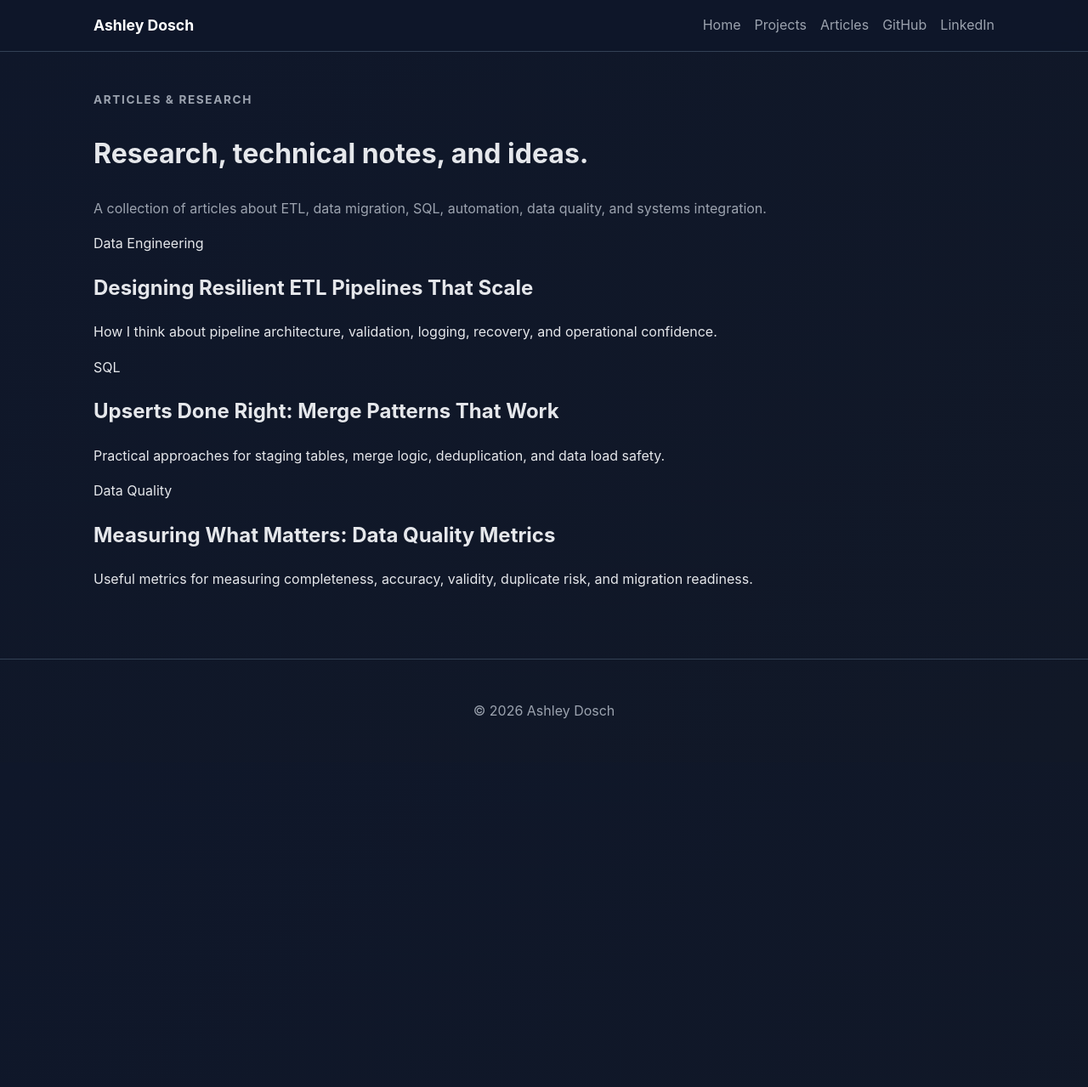
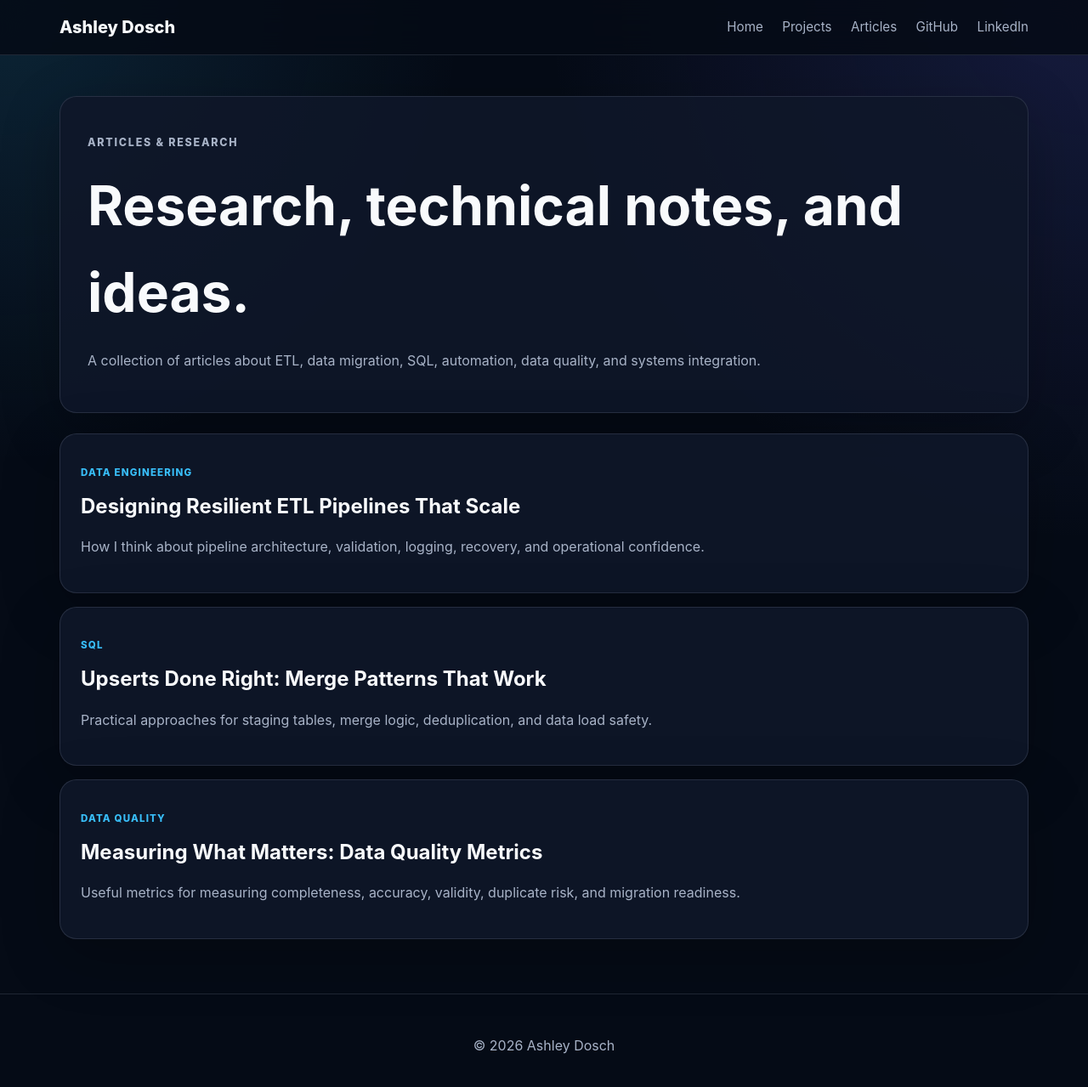
Before and after one commit to ashdosch/ashdosch.github.io, a Jekyll site: the page built from articles.md, in a window 1280 px wide and 1291 px high. Shown: the top 1279 px of the window at 85% size. Built offline with Jekyll 4.4.1, drawn with Linux system fonts in a browser that asks for light colours.

Commit message:
Update style.css

```diff
--- a/assets/css/style.css
+++ b/assets/css/style.css
@@ -1,12 +1,13 @@
 :root {
-  --bg: #0f172a;
-  --panel: #111827;
-  --panel-light: #1f2937;
-  --text: #e5e7eb;
-  --muted: #9ca3af;
+  --bg: #050b16;
+  --panel: rgba(15, 23, 42, 0.88);
+  --panel-light: rgba(30, 41, 59, 0.9);
+  --border: rgba(148, 163, 184, 0.18);
+  --text: #f8fafc;
+  --muted: #a8b3c7;
   --accent: #38bdf8;
-  --accent-dark: #0284c7;
-  --border: #334155;
+  --accent-2: #6366f1;
+  --green: #22c55e;
 }
 
 * {
@@ -16,184 +17,375 @@
 body {
   margin: 0;
   font-family: Inter, Segoe UI, Arial, sans-serif;
-  background: linear-gradient(135deg, #0f172a, #111827);
+  background:
+    radial-gradient(circle at top left, rgba(56, 189, 248, 0.14), transparent 30%),
+    radial-gradient(circle at top right, rgba(99, 102, 241, 0.18), transparent 35%),
+    var(--bg);
   color: var(--text);
   line-height: 1.6;
 }
 
 a {
-  color: var(--accent);
+  color: inherit;
   text-decoration: none;
 }
 
 .site-header {
-  border-bottom: 1px solid var(--border);
-  background: rgba(15, 23, 42, 0.9);
   position: sticky;
   top: 0;
-  backdrop-filter: blur(10px);
+  z-index: 20;
+  background: rgba(5, 11, 22, 0.86);
+  border-bottom: 1px solid var(--border);
+  backdrop-filter: blur(16px);
 }
 
 .nav {
-  max-width: 1100px;
+  max-width: 1180px;
   margin: 0 auto;
   padding: 1rem 1.25rem;
   display: flex;
+  align-items: center;
   justify-content: space-between;
-  align-items: center;
 }
 
 .logo {
-  color: white;
-  font-weight: 700;
-  font-size: 1.1rem;
+  font-size: 1.25rem;
+  font-weight: 800;
 }
 
 .nav-links {
   display: flex;
-  gap: 1rem;
-  flex-wrap: wrap;
-}
-
-.nav-links a {
+  gap: 1.4rem;
   color: var(--muted);
+  font-size: 0.95rem;
 }
 
 .nav-links a:hover {
-  color: white;
+  color: var(--accent);
 }
 
 main {
-  max-width: 1100px;
+  max-width: 1180px;
   margin: 0 auto;
-  padding: 2rem 1.25rem 4rem;
+  padding: 3rem 1.25rem 4rem;
 }
 
 .hero {
-  padding: 5rem 0;
+  display: grid;
+  grid-template-columns: 1fr 0.9fr;
+  gap: 4rem;
+  align-items: center;
+  padding: 3rem 0 4rem;
 }
 
 .eyebrow {
   color: var(--accent);
   text-transform: uppercase;
-  letter-spacing: 0.12em;
-  font-size: 0.85rem;
-  font-weight: 700;
+  letter-spacing: 0.14em;
+  font-weight: 800;
+  font-size: 0.78rem;
 }
 
 .hero h1 {
-  max-width: 850px;
-  font-size: clamp(2.3rem, 6vw, 4.8rem);
-  line-height: 1.05;
+  font-size: clamp(2.5rem, 6vw, 5rem);
+  line-height: 1.02;
   margin: 1rem 0;
+  letter-spacing: -0.06em;
+}
+
+.hero h1::after {
+  content: "";
+  display: block;
+  width: 140px;
+  height: 5px;
+  margin-top: 1rem;
+  background: linear-gradient(90deg, var(--accent), var(--accent-2));
+  border-radius: 999px;
 }
 
 .hero-text {
-  max-width: 720px;
+  max-width: 690px;
   color: var(--muted);
-  font-size: 1.2rem;
+  font-size: 1.18rem;
 }
 
 .hero-actions {
-  margin-top: 2rem;
   display: flex;
   gap: 1rem;
   flex-wrap: wrap;
+  margin-top: 2rem;
 }
 
 .button {
-  display: inline-block;
-  padding: 0.8rem 1.1rem;
-  border-radius: 999px;
-  font-weight: 700;
+  display: inline-flex;
+  align-items: center;
+  justify-content: center;
+  padding: 0.85rem 1.25rem;
+  border-radius: 0.75rem;
+  font-weight: 800;
+  border: 1px solid var(--border);
 }
 
 .button.primary {
-  background: var(--accent);
-  color: #082f49;
-}
-
-.button.primary:hover {
-  background: #7dd3fc;
+  background: linear-gradient(135deg, #38bdf8, #6366f1);
+  color: white;
+  border: none;
+  box-shadow: 0 20px 40px rgba(56, 189, 248, 0.22);
 }
 
 .button.secondary {
-  border: 1px solid var(--border);
+  background: rgba(15, 23, 42, 0.56);
   color: white;
 }
 
-.section {
-  margin-top: 3rem;
+.stats {
+  display: grid;
+  grid-template-columns: repeat(4, 1fr);
+  gap: 0.8rem;
+  margin-top: 2.5rem;
 }
 
-.section h2,
-.page-header h1 {
-  font-size: 2rem;
+.stats strong {
+  display: block;
+  color: var(--accent);
+  font-size: 1.55rem;
 }
 
-.card-grid {
-  display: grid;
-  grid-template-columns: repeat(3, minmax(0, 1fr));
-  gap: 1.25rem;
+.stats span {
+  color: var(--muted);
+  font-size: 0.82rem;
 }
 
-.card,
-.project-detail {
-  background: rgba(31, 41, 55, 0.72);
+.hero-image-card {
+  position: relative;
   border: 1px solid var(--border);
   border-radius: 1.25rem;
-  padding: 1.5rem;
-  box-shadow: 0 20px 60px rgba(0,0,0,0.25);
+  overflow: hidden;
+  background: var(--panel);
+  box-shadow: 0 30px 80px rgba(0, 0, 0, 0.38);
 }
 
-.card h3,
-.project-detail h2 {
-  margin-top: 0;
+.hero-image-card img {
+  display: block;
+  width: 100%;
+  height: 520px;
+  object-fit: cover;
 }
 
-.card p,
-.project-detail p,
+.dog-caption {
+  position: absolute;
+  right: 1.25rem;
+  bottom: 1.25rem;
+  max-width: 260px;
+  padding: 1rem;
+  border-radius: 0.9rem;
+  background: rgba(15, 23, 42, 0.86);
+  border: 1px solid var(--border);
+  backdrop-filter: blur(12px);
+}
+
+.dog-caption strong,
+.dog-caption span {
+  display: block;
+}
+
+.dog-caption span {
+  color: var(--muted);
+  font-size: 0.9rem;
+}
+
+.expertise-grid,
+.articles-preview,
+.contact-cta,
+.page-header,
+.article-row {
+  border: 1px solid var(--border);
+  background: var(--panel);
+  border-radius: 1.25rem;
+  box-shadow: 0 20px 70px rgba(0,0,0,0.24);
+}
+
+.expertise-grid {
+  display: grid;
+  grid-template-columns: repeat(4, 1fr);
+  gap: 0;
+  overflow: hidden;
+}
+
+.expertise-grid article {
+  padding: 1.5rem;
+}
+
+.icon {
+  width: 44px;
+  height: 44px;
+  border-radius: 999px;
+  display: grid;
+  place-items: center;
+  color: var(--accent);
+  background: rgba(56, 189, 248, 0.12);
+  font-weight: 900;
+}
+
+.expertise-grid h3 {
+  margin-bottom: 0.4rem;
+}
+
+.expertise-grid p {
+  color: var(--muted);
+  font-size: 0.95rem;
+}
+
+.articles-preview {
+  margin-top: 2rem;
+  padding: 1.75rem;
+  display: grid;
+  grid-template-columns: 1.1fr repeat(3, 1fr);
+  gap: 1.5rem;
+}
+
+.articles-intro p {
+  color: var(--muted);
+}
+
+.article-card {
+  background: rgba(15, 23, 42, 0.86);
+  border: 1px solid var(--border);
+  border-radius: 1rem;
+  overflow: hidden;
+}
+
+.article-card h3,
+.article-card p,
+.article-card small {
+  margin-left: 1rem;
+  margin-right: 1rem;
+}
+
+.article-card p {
+  color: var(--muted);
+}
+
+.article-card small {
+  display: block;
+  color: var(--muted);
+  margin-bottom: 1rem;
+}
+
+.article-image {
+  height: 130px;
+  background:
+    linear-gradient(135deg, rgba(56,189,248,0.22), rgba(99,102,241,0.18)),
+    rgba(15, 23, 42, 1);
+}
+
+.article-image.sql {
+  background:
+    linear-gradient(135deg, rgba(168,85,247,0.3), rgba(15,23,42,0.9)),
+    rgba(15, 23, 42, 1);
+}
+
+.article-image.chart {
+  background:
+    linear-gradient(135deg, rgba(34,197,94,0.25), rgba(56,189,248,0.1)),
+    rgba(15, 23, 42, 1);
+}
+
+.tag {
+  color: var(--accent) !important;
+  text-transform: uppercase;
+  letter-spacing: 0.1em;
+  font-size: 0.72rem;
+  font-weight: 800;
+}
+
+.contact-cta {
+  margin-top: 2rem;
+  padding: 1.8rem;
+  display: flex;
+  justify-content: space-between;
+  gap: 2rem;
+  align-items: center;
+}
+
+.contact-cta p {
+  color: var(--muted);
+}
+
+.footer {
+  text-align: center;
+  color: var(--muted);
+  border-top: 1px solid var(--border);
+  padding: 2rem;
+}
+
+.page-header {
+  padding: 2rem;
+  margin-bottom: 1.5rem;
+}
+
+.page-header h1 {
+  font-size: clamp(2.2rem, 5vw, 4rem);
+  margin: 0.5rem 0;
+}
+
 .page-header p {
   color: var(--muted);
 }
 
-.skill-list {
-  display: flex;
-  gap: 0.75rem;
-  flex-wrap: wrap;
+.article-list {
+  display: grid;
+  gap: 1rem;
 }
 
-.skill-list span {
-  border: 1px solid var(--border);
-  background: rgba(31, 41, 55, 0.75);
-  padding: 0.5rem 0.8rem;
-  border-radius: 999px;
-  color: var(--text);
+.article-row {
+  padding: 1.5rem;
 }
 
-.project-detail {
-  margin-top: 1.5rem;
+.article-row h2 {
+  margin: 0.25rem 0;
 }
 
-.footer {
-  border-top: 1px solid var(--border);
-  text-align: center;
+.article-row p {
   color: var(--muted);
-  padding: 2rem 1rem;
 }
 
-@media (max-width: 800px) {
+@media (max-width: 950px) {
+  .hero,
+  .articles-preview {
+    grid-template-columns: 1fr;
+  }
+
+  .expertise-grid {
+    grid-template-columns: repeat(2, 1fr);
+  }
+
+  .stats {
+    grid-template-columns: repeat(2, 1fr);
+  }
+
+  .hero-image-card img {
+    height: 420px;
+  }
+}
+
+@media (max-width: 650px) {
   .nav {
     align-items: flex-start;
-    gap: 1rem;
     flex-direction: column;
   }
 
-  .card-grid {
+  .nav-links {
+    flex-wrap: wrap;
+    gap: 0.9rem;
+  }
+
+  .expertise-grid {
     grid-template-columns: 1fr;
   }
 
-  .hero {
-    padding: 3rem 0;
+  .contact-cta {
+    align-items: flex-start;
+    flex-direction: column;
   }
 }
```
